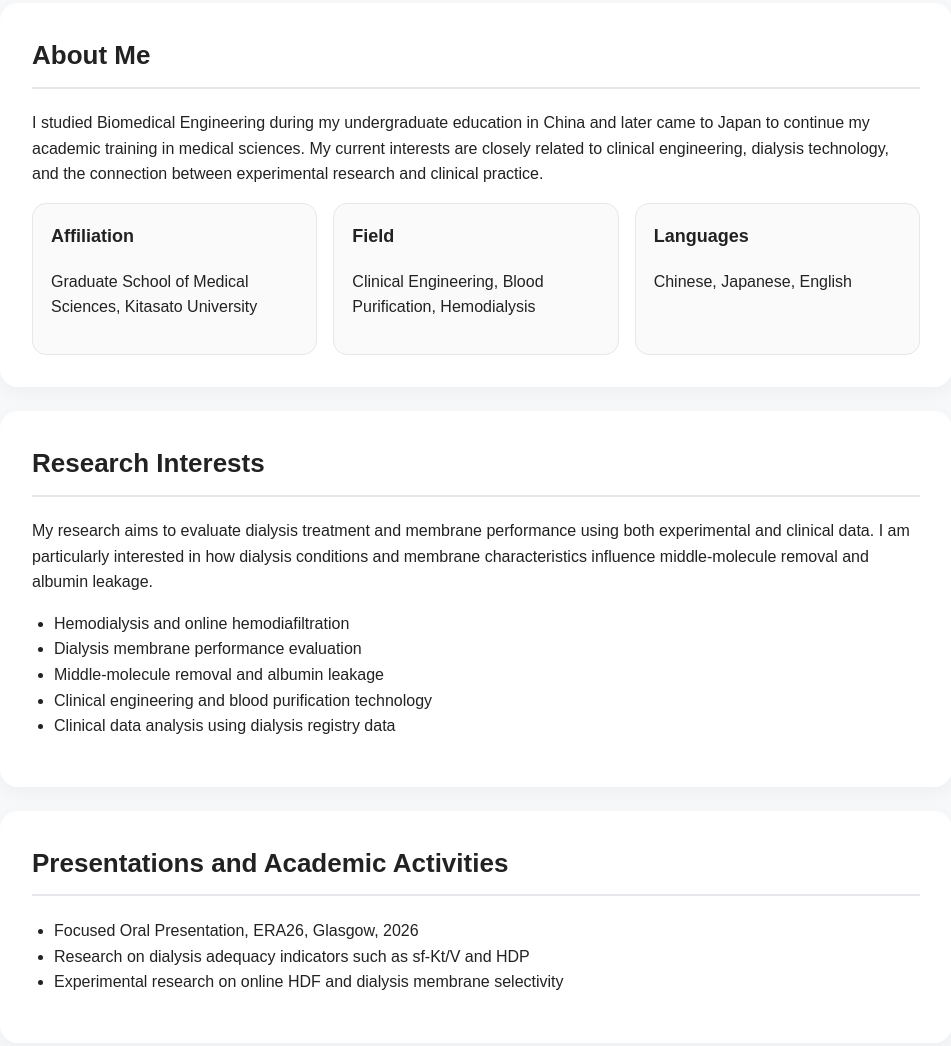
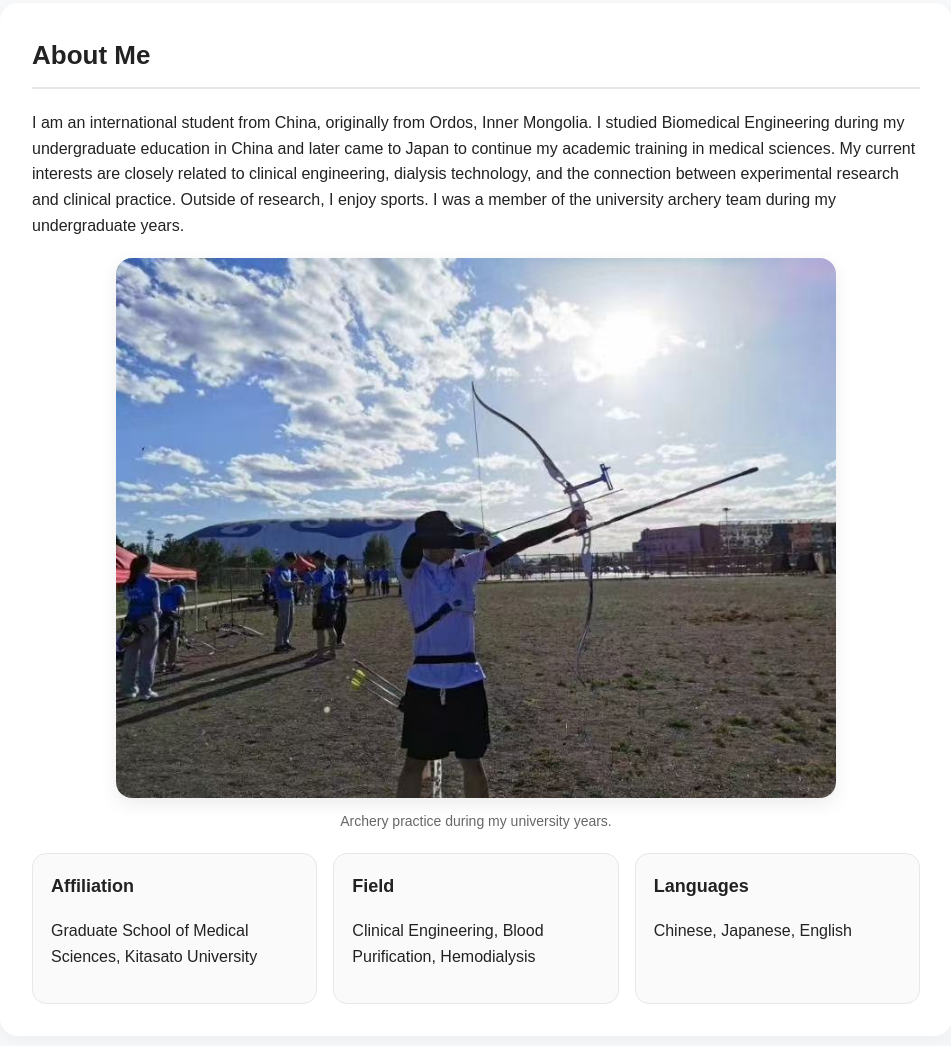
Before and after one commit to haochenzhao-goat/haochenzhao.github.io, a plain HTML site: page index.html in a window 1280 px wide. Shown: the part 482-1528 px from the top of the page, without its empty margins (164-1115 px from the left). Drawn offline with Linux system fonts and the light colour scheme.

Commit message:
Add image and caption to About Me section
Added content image and caption for personal interests.

```diff
--- a/index.html
+++ b/index.html
@@ -15,6 +15,23 @@
       line-height: 1.6;
       color: #222;
       background: #f7f8fa;
+    }
+
+    .content-image {
+  width: 100%;
+  max-width: 720px;
+  display: block;
+  margin: 20px auto;
+  border-radius: 16px;
+  box-shadow: 0 6px 18px rgba(0, 0, 0, 0.08);
+}
+
+.image-caption {
+  text-align: center;
+  color: #666;
+  font-size: 14px;
+  margin-top: -8px;
+  margin-bottom: 20px;
 }
 
     header {
@@ -183,10 +200,15 @@
     <section id="about">
   <h2>About Me</h2>
   <p>
+    I am an international student from China, originally from Ordos, Inner Mongolia.
     I studied Biomedical Engineering during my undergraduate education in China and later came to Japan
     to continue my academic training in medical sciences. My current interests are closely related to
     clinical engineering, dialysis technology, and the connection between experimental research and clinical practice.
+    Outside of research, I enjoy sports. I was a member of the university archery team during my undergraduate years.
   </p>
+
+  <img src="2a8d5966f831c11a3d4a52520b2b4f17.jpg" alt="Haochen Zhao practicing archery" class="content-image">
+  <p class="image-caption">Archery practice during my university years.</p>
       <div class="info-grid">
         <div class="card">
           <h3>Affiliation</h3>
@@ -210,6 +232,9 @@
     and clinical data. I am particularly interested in how dialysis conditions and membrane characteristics
     influence middle-molecule removal and albumin leakage.
   </p>
+
+  <img src="92381f0fddb668ec07436cdf94f6841c.jpg" alt="Experimental work on hemodialysis research" class="content-image">
+  <p class="image-caption">Experimental work related to hemodialysis and online HDF research.</p>
       <ul>
         <li>Hemodialysis and online hemodiafiltration</li>
         <li>Dialysis membrane performance evaluation</li>
```
Lines whose indentation alone changed are shown as unchanged.
